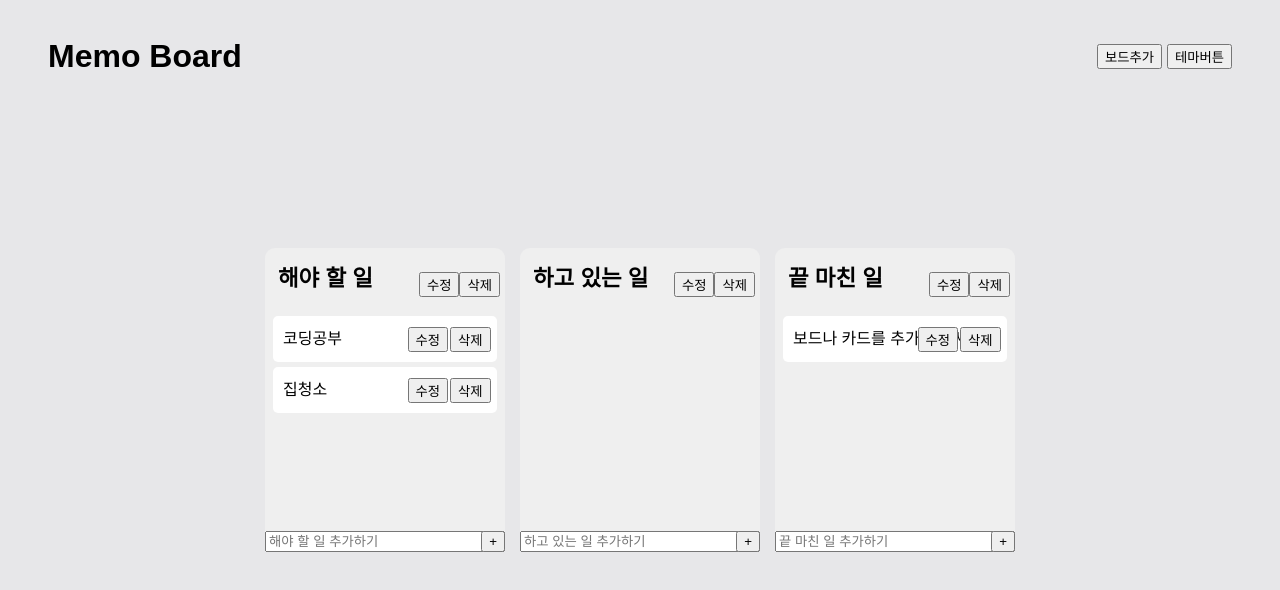
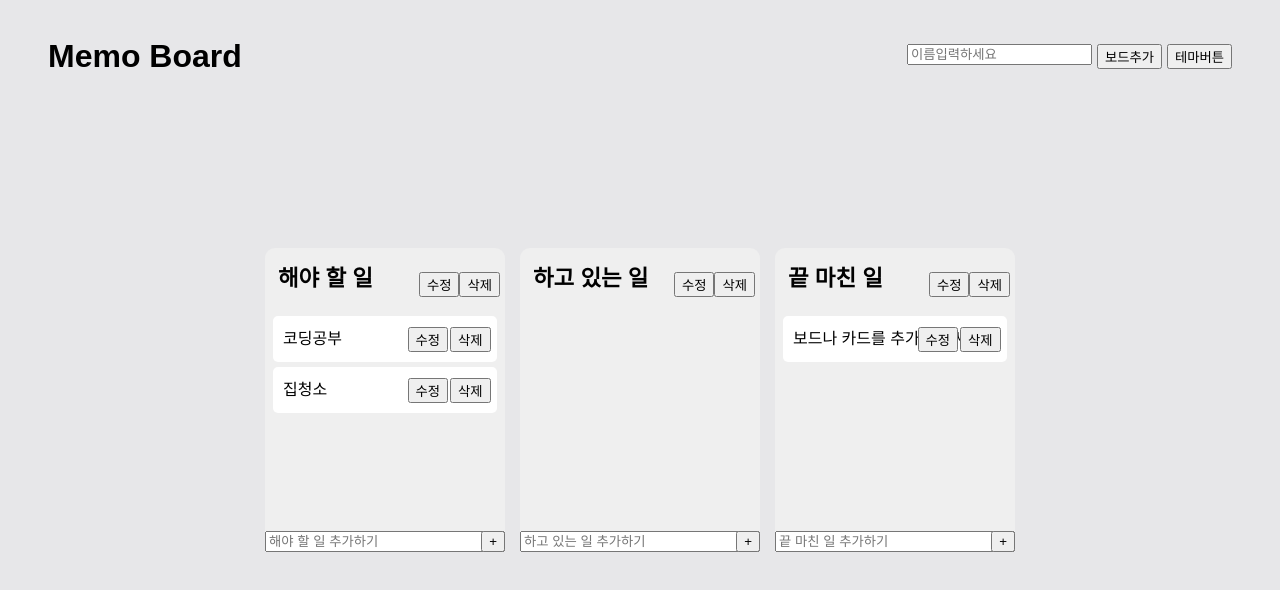
Before and after one commit to taehyeon0412/react_my-trello, a React (Create React App) app: page / in a window 1280 px wide. Both pictures are taken after a click on the button "보드추가". Shown: the top 590 px of the page. Built offline with nearby package versions, Linux system fonts and the light colour scheme.

Commit message:
보드 추가 기능 추가

```diff
--- a/src/App.tsx
+++ b/src/App.tsx
@@ -1,8 +1,10 @@
 import { DragDropContext, DropResult } from "react-beautiful-dnd";
 import styled from "styled-components";
 import { useRecoilState } from "recoil";
-import { toDoState } from "./atoms";
+import { IToDoState, toDoState } from "./atoms";
 import Board from "./components/Board";
+import { useForm } from "react-hook-form";
+import { useState } from "react";
 
 const Wrapper = styled.div`
   display: flex;
@@ -43,7 +45,11 @@ const ButtonDiv = styled.div`
 
 const ThemeButton = styled.button``;
 
-const BoardButton = styled.button``;
+const BoardAddButton = styled.button``;
+
+interface IAddBoard {
+  boardId: string;
+}
 
 function App() {
   const [toDos, setToDos] = useRecoilState(toDoState);
@@ -111,15 +117,48 @@ function App() {
     } //다른 보드를 건너가서 변경이 있을 경우
   };
 
+  const { register, setValue, handleSubmit } = useForm<IAddBoard>();
+  //보드 추가 폼
+  const [addingBoard, setAddToggle] = useState(false);
+  /* 버튼을 클릭할때 input이 나오면서 보드가 추가 되야되므로 if문을 이용할 수 있게
+      useState를 이용한다 */
+  const addBoard = ({ boardId }: IAddBoard) => {
+    setToDos((allBoards) => {
+      const newAddBoard: IToDoState = { [boardId]: [] };
+
+      return {
+        ...allBoards,
+        ...newAddBoard,
+      };
+    });
+    setAddToggle((prev) => !prev);
+    setValue("boardId", "");
+  };
+
+  const onClickAddBoard = () => {
+    setAddToggle((prev) => !prev);
+  };
+  //새로운 보드 추가
+
   return (
     <>
       <Navigation>
         <Title>Memo Board</Title>
         <ButtonDiv>
-          <BoardButton>보드추가</BoardButton>
+          {addingBoard && (
+            <form onSubmit={handleSubmit(addBoard)}>
+              <input
+                {...register("boardId", { required: true })}
+                type="text"
+                placeholder="이름입력하세요"
+              />
+            </form>
+          )}
+          <BoardAddButton onClick={onClickAddBoard}>보드추가</BoardAddButton>
           <ThemeButton>테마버튼</ThemeButton>
         </ButtonDiv>
       </Navigation>
+
       <DragDropContext onDragEnd={onDragEnd}>
         <Wrapper>
           <Boards>
--- a/src/atoms.tsx
+++ b/src/atoms.tsx
@@ -5,7 +5,7 @@ export interface ITodo {
   text: string;
 }
 
-interface IToDoState {
+export interface IToDoState {
   [key: string]: ITodo[];
 }
 //[key: string] 객체의 키가 문자열임을 의미합니다
```
